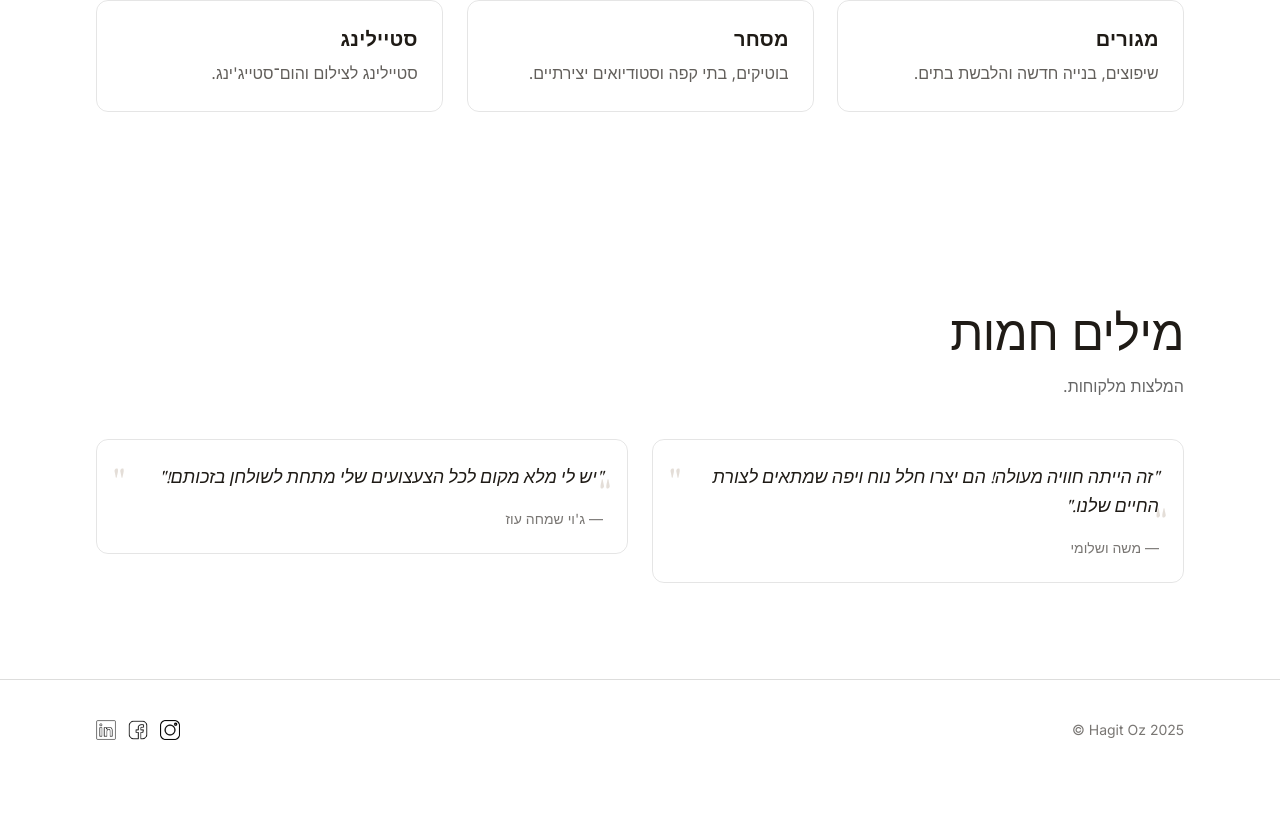
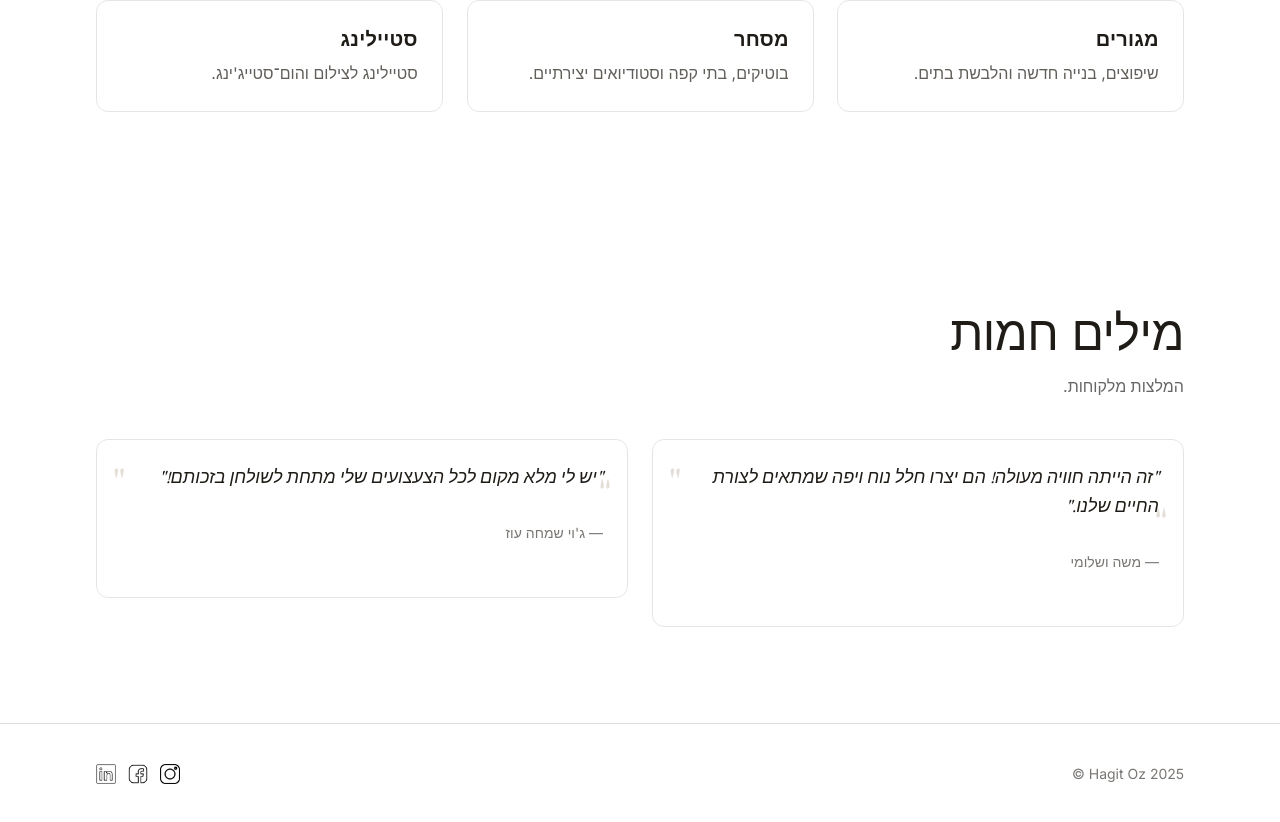
Before and after one commit to fredi1574/itzrubal, a Next.js app: page / in a window 1280 px wide. Shown: the part 2109-2931 px from the top of the page. Before the commit the page ends 2889 px from the top, so only its background shows below. Built offline with nearby package versions, Linux system fonts and the light colour scheme; no server answers; a web font is replaced by a local one.

Commit message:
Changed the colors and add a footer style

```diff
--- a/src/app/globals.css
+++ b/src/app/globals.css
@@ -24,7 +24,7 @@
     --background: #fff;
     --foreground: #1f1b16;
     --muted: #f4ece3;
-    --accent: #458483;
+    --accent: #5f6f65;
   }
 }
 
@@ -412,6 +412,19 @@ html {
   font-size: 0.875rem;
 }
 
+/* Studio name styling */
+.studio-name {
+  color: #a96360;
+}
+
+/* Footer styling */
+footer {
+  margin-top: auto;
+  min-height: 80px;
+  display: flex;
+  align-items: center;
+}
+
 /* Responsive Typography */
 @media (max-width: 768px) {
   .heading-xl {
```
